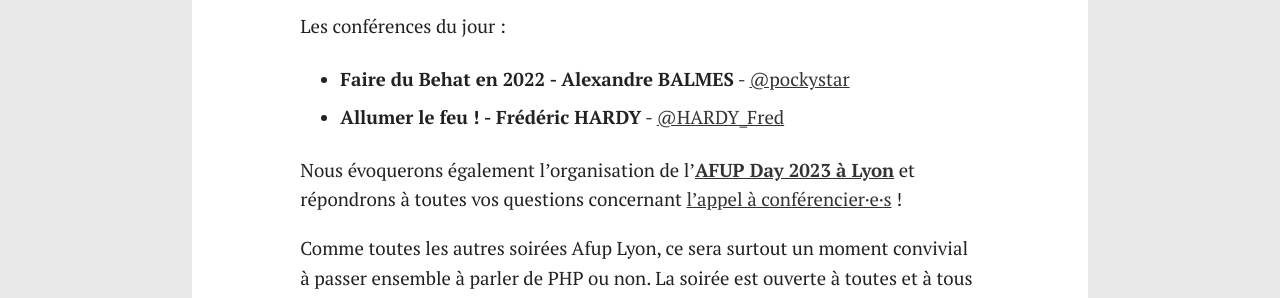
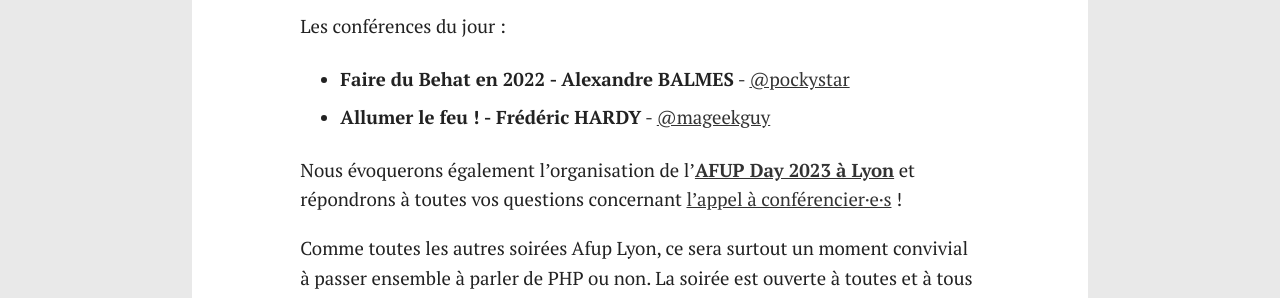
Before and after one commit to afup/lyon.afup.org, a Jekyll site: the page built from _posts/2022-11-08-conferences-behat-en-2022-et-allumer-le-feu.md, in a window 1280 px wide. Shown: the part 434-732 px from the top of the page. Built offline with Jekyll 4.4.1, drawn with Linux system fonts in a browser that asks for light colours.

Commit message:
fix: mauvais compte twitter pour fred (#18)

```diff
--- a/_posts/2022-11-08-conferences-behat-en-2022-et-allumer-le-feu.md
+++ b/_posts/2022-11-08-conferences-behat-en-2022-et-allumer-le-feu.md
@@ -13,7 +13,7 @@ Votre antenne locale vous propose une nouvelle soirée de conférences le **mard
 Les conférences du jour :
 
 * **Faire du Behat en 2022 - Alexandre BALMES** - [@pockystar](https://twitter.com/pockystar)
-* **Allumer le feu ! - Frédéric HARDY** - [@HARDY_Fred](https://twitter.com/HARDY_Fred)
+* **Allumer le feu ! - Frédéric HARDY** - [@mageekguy](https://twitter.com/mageekguy)
 
 Nous évoquerons également l'organisation de l'[**AFUP Day 2023 à Lyon**](https://event.afup.org/afup-day-2023-lyon/) et répondrons à toutes vos questions concernant [l'appel à conférencier&middot;e&middot;s](https://afup.org/event/afupday2023lyon) !
 
```
